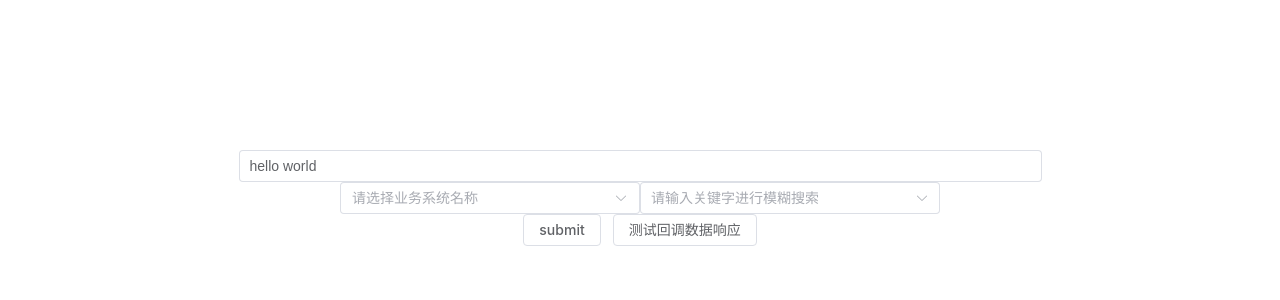
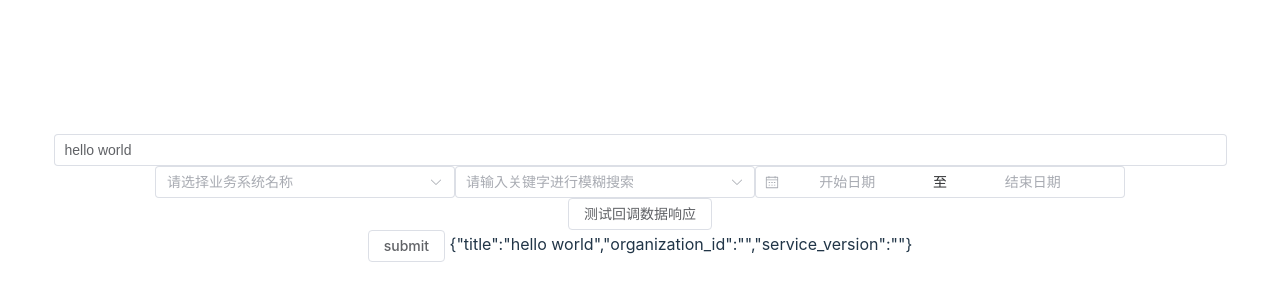
Before and after one commit to whidy/nest-component-study, a Vue app: page / in a window 1280 px wide. Shown: the part 202-502 px from the top of the page. Built offline with nearby package versions, Linux system fonts and the light colour scheme.

Commit message:
add datetime

```diff
--- a/src/App.vue
+++ b/src/App.vue
@@ -162,7 +162,7 @@ const filterConfig = [
       "collapse-tags": true,
       options: toRef(state, "callbackOptions"),
       onChange: changeData,
-      slot: { tagName: "span", attributes: {}, children: "" }
+      slot: { tagName: "span", attributes: {}, children: "" },
       // slots: [
       //   {
       //     slotName: "default",
@@ -170,6 +170,19 @@ const filterConfig = [
       //     slotContent: { tagName: "span", attributes: {}, children: "" },
       //   },
       // ],
+    },
+  },
+  {
+    title: "调用时间",
+    keyName: "time",
+    nestComponentName: "el-date-picker",
+    nestComponentAttributes: {
+      type: "daterange",
+      width: "300px",
+      "start-placeholder": "开始日期",
+      "end-placeholder": "结束日期",
+      "range-separator": "至",
+      "value-format": "YYYY-MM-DD",
     },
   },
 ];
@@ -277,9 +290,11 @@ const testCallback = () => {
   <!-- <nestVue :config="filterConfig" v-model="state.filter"></nestVue> -->
   <nest :config="filterConfig" v-model="state.filter"></nest>
   <!-- <HelloWorld msg="Vite + Vue" /> -->
-  <el-button @click="submit">submit</el-button>
-
   <el-button @click="testCallback">测试回调数据响应</el-button>
+  <div>
+    <el-button @click="submit">submit</el-button>
+    {{ JSON.stringify(state.filter) }}
+  </div>
 </template>
 
 <style scoped>
--- a/src/components/nest.js
+++ b/src/components/nest.js
@@ -1,5 +1,11 @@
 import { h, toRaw } from "vue";
-import { ElInput, ElOption, ElSelect, ElCascader } from "element-plus";
+import {
+  ElInput,
+  ElOption,
+  ElSelect,
+  ElCascader,
+  ElDatePicker,
+} from "element-plus";
 
 export default {
   name: "filter-group",
@@ -89,6 +95,18 @@ export default {
               //     }
               //   : null
             );
+          } else if (configItem.nestComponentName === "el-date-picker") {
+            return h(ElDatePicker, {
+              modelValue: props.modelValue[configItem.keyName],
+              type: "daterange",
+              "range-separator": nestComponentAttributes["range-separator"],
+              "start-placeholder": nestComponentAttributes["start-placeholder"],
+              "end-placeholder": nestComponentAttributes["end-placeholder"],
+              "value-format": nestComponentAttributes["value-format"],
+              "onUpdate:modelValue": (value) => {
+                props.modelValue[configItem.keyName] = value;
+              },
+            });
           }
         })
       );
```
